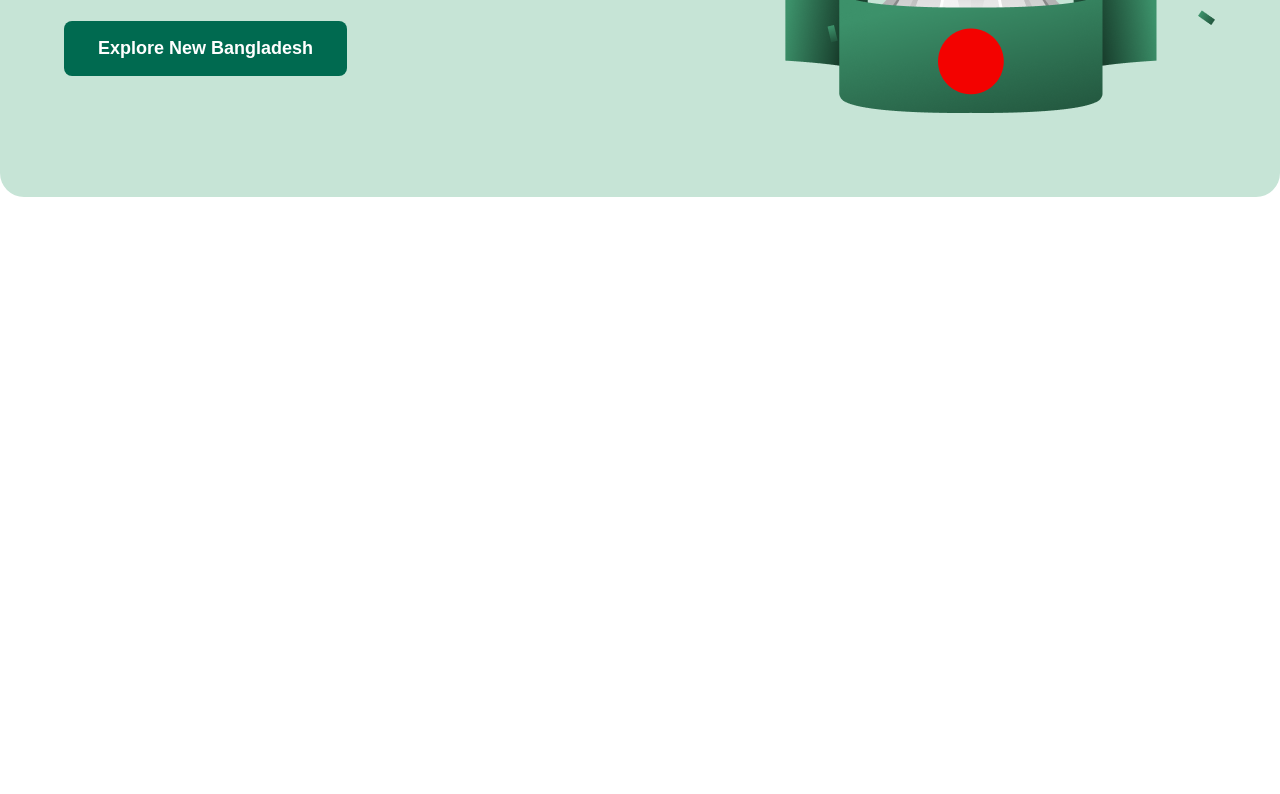
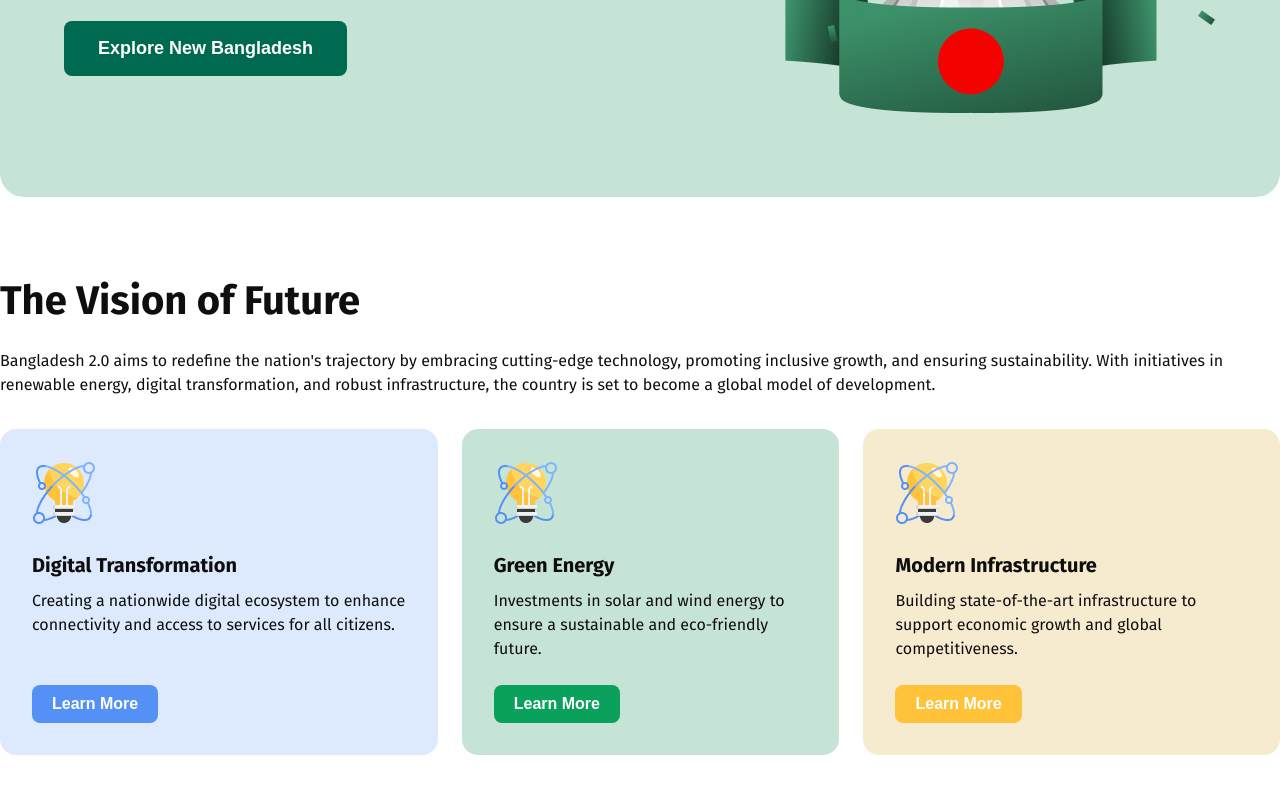
Before and after one commit to souravjoyaddar/assignment-one-newbd, a plain HTML site: page index.html in a window 1280 px wide. Shown: the part 500-1294 px from the top of the page. Before the commit the page ends 800 px from the top, so only its background shows below. Drawn offline with Linux system fonts and the light colour scheme.

Commit message:
future vision section added

```diff
--- a/index.html
+++ b/index.html
@@ -45,7 +45,64 @@
       </section>
     </header>
     <!-- hader section ends here  -->
-    <main></main>
+    <main>
+      <!-- vision of future section starts  -->
+      <section class="future-vision">
+        <p class="section-title">The Vision of Future</p>
+        <div class="section-description">
+          <p class="vision">
+            Bangladesh 2.0 aims to redefine the nation's trajectory by embracing
+            cutting-edge technology, promoting inclusive growth, and ensuring
+            sustainability. With initiatives in renewable energy, digital
+            transformation, and robust infrastructure, the country is set to
+            become a global model of development.
+          </p>
+        </div>
+        <div class="vision-cards">
+          <div class="blue-card">
+            <div class="blue-card-img">
+              <img src="./assets/card-icon.png" alt="card image" />
+            </div>
+            <div class="card-description">
+              <p class="card-title">Digital Transformation</p>
+              <p class="card-sub-title">
+                Creating a nationwide digital ecosystem to enhance connectivity
+                and access to services for all citizens.
+                <br />
+                <br />
+              </p>
+            </div>
+            <button class="card-btn blue-card-btn">Learn More</button>
+          </div>
+          <div class="green-card">
+            <div class="green-card-img">
+              <img src="./assets/card-icon.png" alt="card image" />
+            </div>
+            <div class="card-description">
+              <p class="card-title">Green Energy</p>
+              <p class="card-sub-title">
+                Investments in solar and wind energy to ensure a sustainable and
+                eco-friendly future.
+              </p>
+            </div>
+            <button class="card-btn green-card-btn">Learn More</button>
+          </div>
+          <div class="yellow-card">
+            <div class="yellow-card-img">
+              <img src="./assets/card-icon.png" alt="card image" />
+            </div>
+            <div class="card-description">
+              <p class="card-title">Modern Infrastructure</p>
+              <p class="card-sub-title">
+                Building state-of-the-art infrastructure to support economic
+                growth and global competitiveness.
+              </p>
+            </div>
+            <button class="card-btn yellow-card-btn">Learn More</button>
+          </div>
+        </div>
+      </section>
+    </main>
     <footer></footer>
   </body>
 </html>
--- a/styles/style.css
+++ b/styles/style.css
@@ -9,6 +9,11 @@ body {
 }
 
 /* shared styles  */
+
+main section {
+  margin-top: 80px;
+  margin-bottom: 80px;
+}
 .btn-cursor {
   cursor: pointer;
 }
@@ -70,3 +75,65 @@ body {
 .banner-img {
   padding: 80px 0px;
 }
+/* future section styles */
+.section-title {
+  font-weight: bold;
+  font-size: 40px;
+  color: #0e0e0e;
+}
+.section-description {
+  font-size: 16px;
+  line-height: 24px;
+  color: #0e0e0e;
+  margin: 24px 0px 32px 0px;
+}
+.vision-cards {
+  display: flex;
+  gap: 24px;
+}
+.blue-card {
+  background-color: rgba(84, 144, 245, 0.2);
+  padding: 32px;
+  border-radius: 16px;
+}
+.green-card {
+  background-color: rgba(198, 228, 214, 1);
+  padding: 32px;
+  border-radius: 16px;
+}
+.yellow-card {
+  background-color: rgba(247, 235, 207, 1);
+  padding: 32px;
+  border-radius: 16px;
+}
+.card-description {
+  padding: 24px 0px;
+}
+.card-description .card-title {
+  padding-bottom: 12px;
+  font-weight: bold;
+  font-size: 20px;
+  color: #0e0e0e;
+}
+.card-description .card-sub-title {
+  font-size: 16px;
+  line-height: 24px;
+  color: #0e0e0e;
+}
+.card-btn {
+  padding: 10px 20px;
+  border: none;
+  border-radius: 8px;
+  font-weight: 600;
+  font-size: 16px;
+  color: #ffffff;
+}
+.blue-card-btn {
+  background-color: #5490f5;
+}
+.green-card-btn {
+  background-color: #09a15c;
+}
+.yellow-card-btn {
+  background-color: #ffc239;
+}
```
